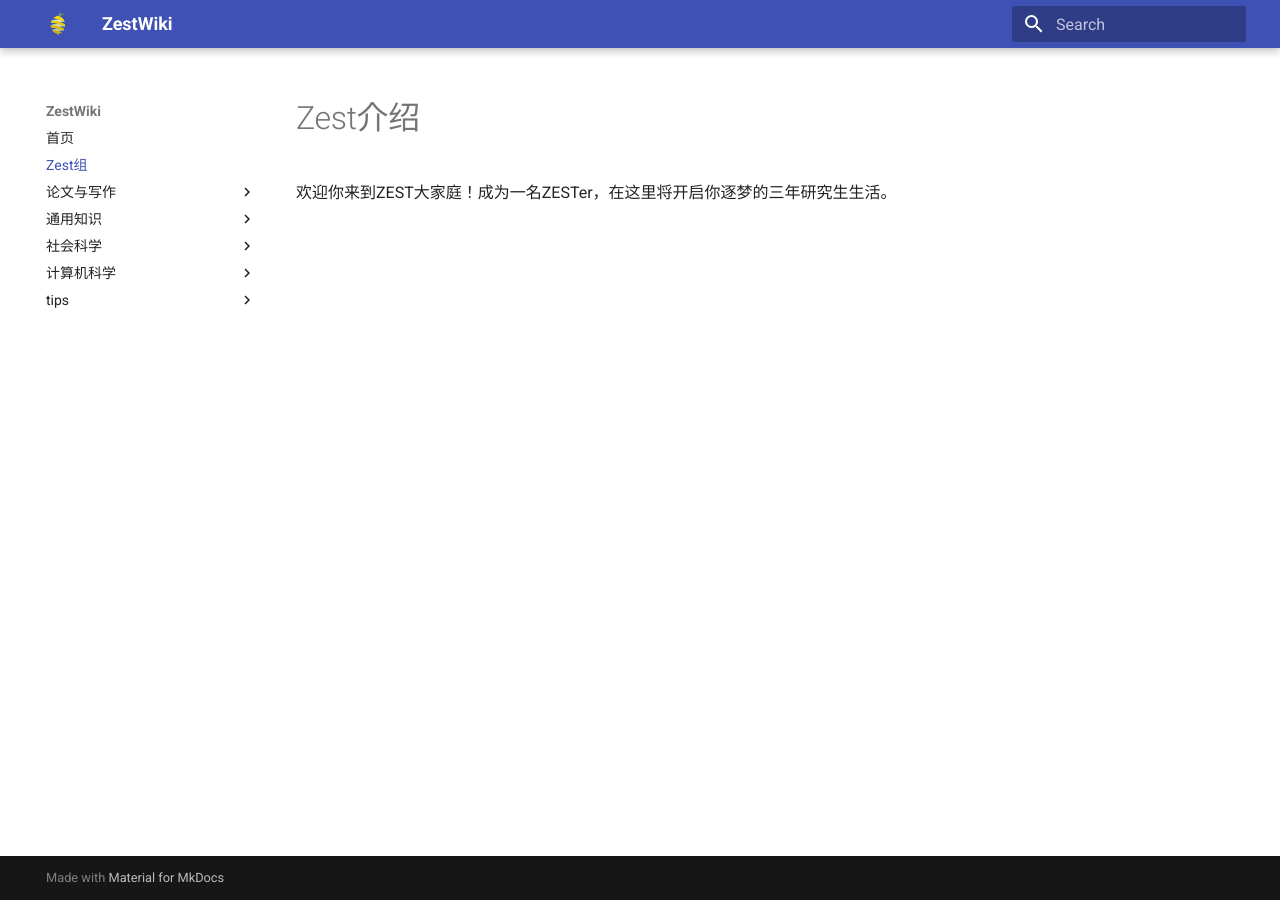
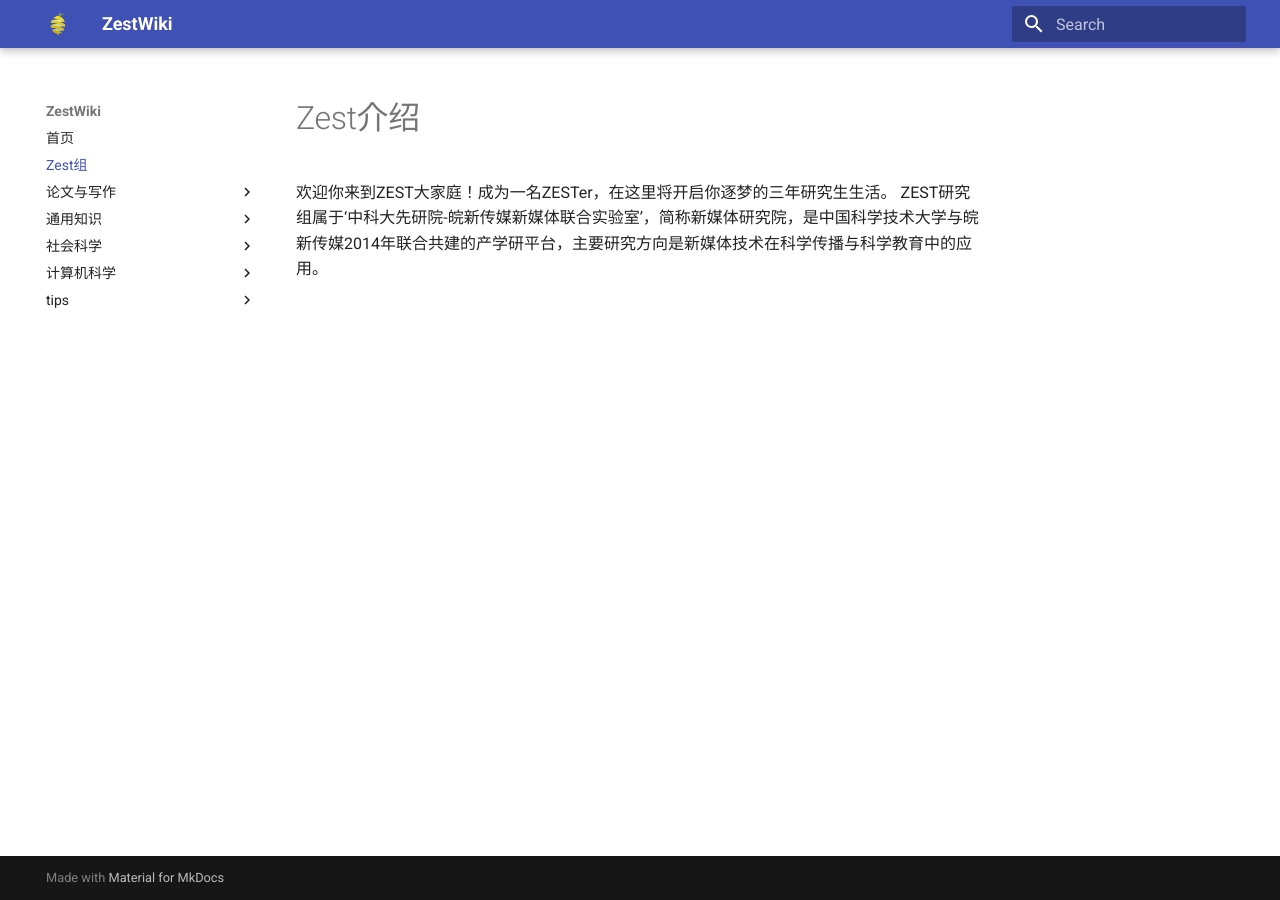
Before and after one commit to jtxdotpy/ZestWiki, an MkDocs documentation site: the page built from docs/general/introduction.md, in a window 1280 px wide. Built offline with MkDocs 1.6.1 and Material for MkDocs 9.7.7, drawn with Linux system fonts in a browser that asks for light colours.

Commit message:
Update introduction.md

```diff
--- a/docs/general/introduction.md
+++ b/docs/general/introduction.md
@@ -1,2 +1,3 @@
 # Zest介绍
 欢迎你来到ZEST大家庭！成为一名ZESTer，在这里将开启你逐梦的三年研究生生活。
+ZEST研究组属于‘中科大先研院-皖新传媒新媒体联合实验室’，简称新媒体研究院，是中国科学技术大学与皖新传媒2014年联合共建的产学研平台，主要研究方向是新媒体技术在科学传播与科学教育中的应用。
```
